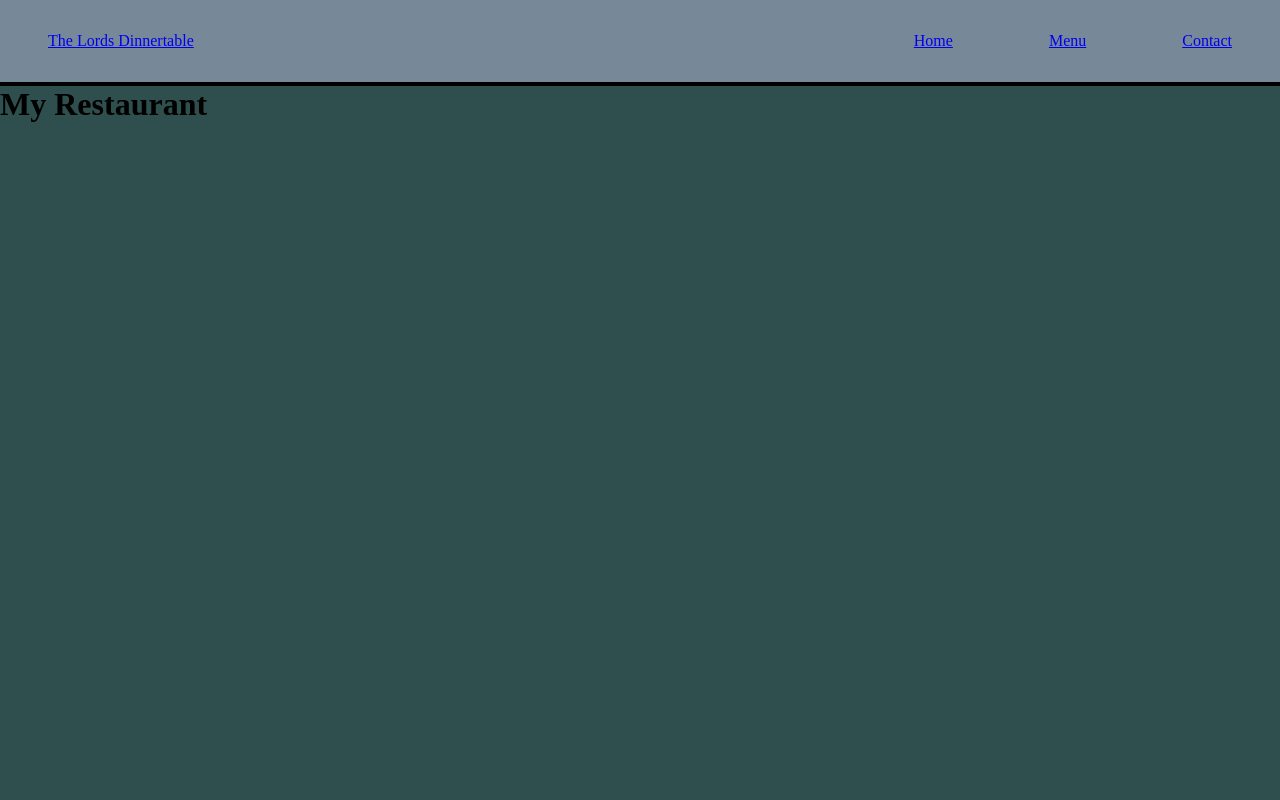
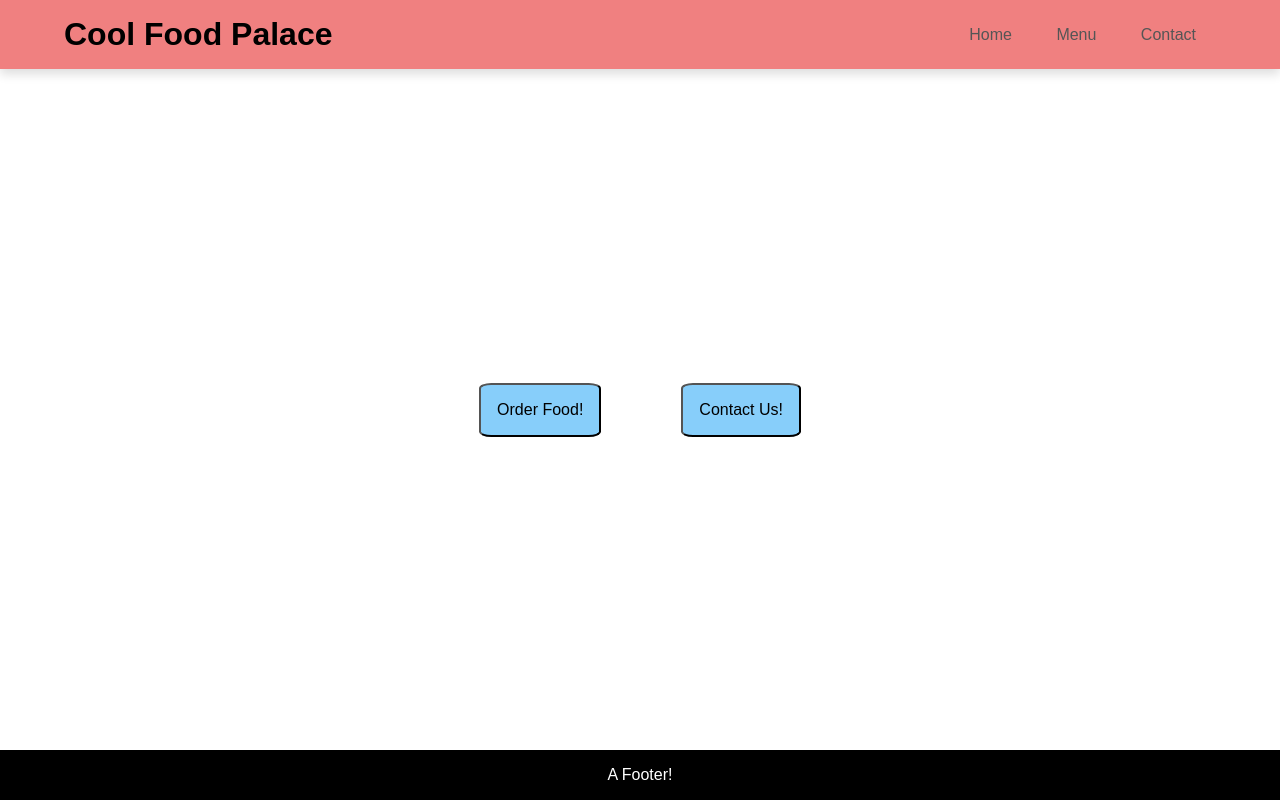
Before and after one commit to AlexSaxena/Restaurant, a website built with webpack: page dist/index.html in a window 1280 px wide. Built offline with Linux system fonts and the light colour scheme.

Commit message:
Updates index W. temp page | Adds Style Sheet

```diff
--- a/src/index.js
+++ b/src/index.js
@@ -1,5 +1,5 @@
 import hello from "./menuPage";
-import "./styles.css";
+import "./styles/main.css";
 
 console.log(123);
 console.log(hello());
--- a/src/styles.css
+++ /dev/null
@@ -1,22 +0,0 @@
-* {
-  margin: 0px;
-  padding: 0px;
-  box-sizing: border-box;
-}
-body {
-  background-color: darkslategray;
-}
-nav {
-  background-color: lightslategray;
-  border-bottom: solid black 4px;
-}
-nav ul {
-  display: flex;
-}
-nav li {
-  list-style: none;
-  margin: 2rem 3rem 2rem 3rem;
-}
-.push-right {
-  margin-left: auto;
-}
--- /dev/null
+++ b/src/styles/main.css
@@ -0,0 +1,62 @@
+* {
+  box-sizing: border-box;
+  padding: 0px;
+  margin: 0px;
+  font-family: Arial, Helvetica;
+}
+
+.content-div {
+  display: flex;
+  flex-direction: column;
+  min-height: 100vh;
+}
+.header-div {
+  display: flex;
+  align-items: center;
+  justify-content: flex-end;
+  padding: 1rem 4rem 1rem 4rem;
+  box-shadow: 0 5px 10px #ddd;
+  background-color: lightcoral;
+}
+#nav-title {
+  color: #000;
+  margin-right: auto;
+}
+header li {
+  list-style: none;
+  display: inline-block;
+  padding: 0 20px;
+}
+header a {
+  text-decoration: none;
+  color: #555;
+  transition: all 0.3s ease 0s;
+}
+header a:hover {
+  color: #96c5c1;
+}
+.main-div {
+  flex-grow: 1;
+  display: flex;
+  justify-content: center;
+  align-items: center;
+  gap: 5rem;
+}
+.btn-main {
+  font-size: 1rem;
+  background-color: lightskyblue;
+  padding: 1rem;
+  border-radius: 10%;
+}
+.btn-main:hover {
+  border-color: lightcoral;
+}
+.footer-div {
+  margin-top: auto;
+  height: 50px;
+  color: #fff;
+  background-color: #000;
+  display: flex;
+  justify-content: center;
+  align-items: center;
+}
```
Also changed, not shown: dist/bundle.js, dist/index.html.
